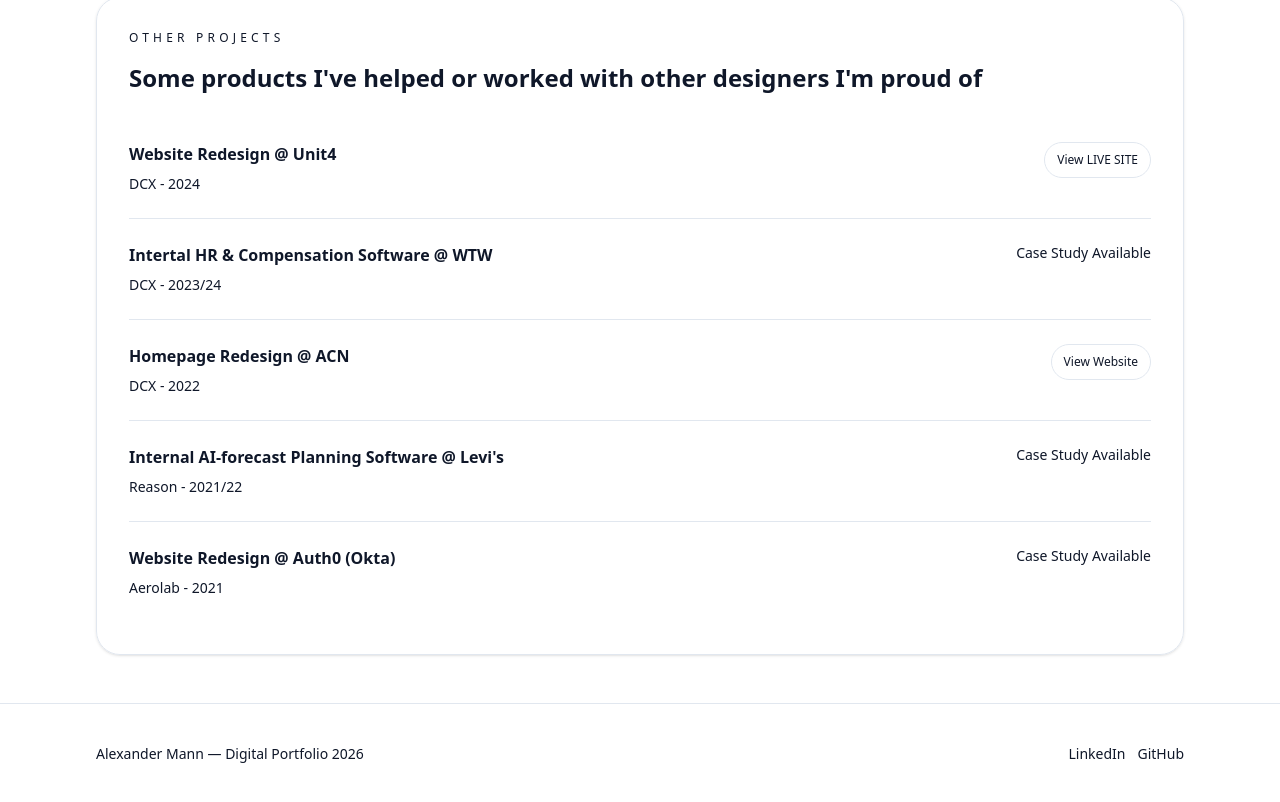
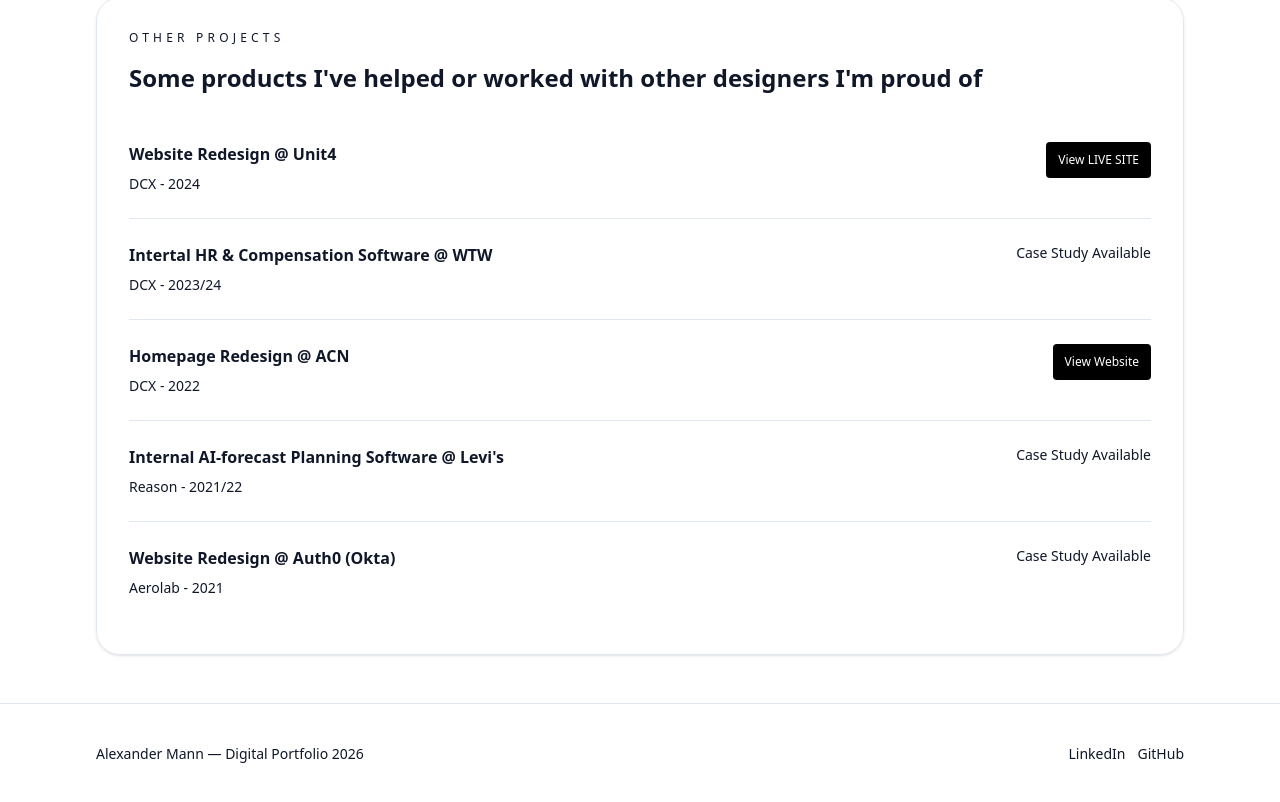
Before and after one commit to alex-mann-23/portfolio-xander, a Next.js app in the folder next-app/: page / in a window 1280 px wide. Shown: the part 2078-2880 px from the top of the page. Built offline with nearby package versions, Linux system fonts and the light colour scheme.

Commit message:
updated buttons

```diff
--- a/next-app/src/app/page.tsx
+++ b/next-app/src/app/page.tsx
@@ -89,7 +89,11 @@
               <p className="text-sm text-muted-foreground">DCX - 2024</p>
             </div>
             <div className="sm:text-right">
-              <Button variant="outline" size="sm" asChild>
+              <Button
+                size="sm"
+                asChild
+                className="rounded-[4px] bg-black text-white hover:bg-black/90 dark:bg-white dark:text-black dark:hover:bg-white/90"
+              >
                 <a href="https://www.unit4.com/" target="_blank" rel="noreferrer">
                   View LIVE SITE
                 </a>
@@ -109,7 +113,11 @@
               <p className="text-sm text-muted-foreground">DCX - 2022</p>
             </div>
             <div className="sm:text-right">
-              <Button variant="outline" size="sm" asChild>
+              <Button
+                size="sm"
+                asChild
+                className="rounded-[4px] bg-black text-white hover:bg-black/90 dark:bg-white dark:text-black dark:hover:bg-white/90"
+              >
                 <a
                   href="https://www.alwaleedculturalnetwork.org/en/homepage/"
                   target="_blank"
```
